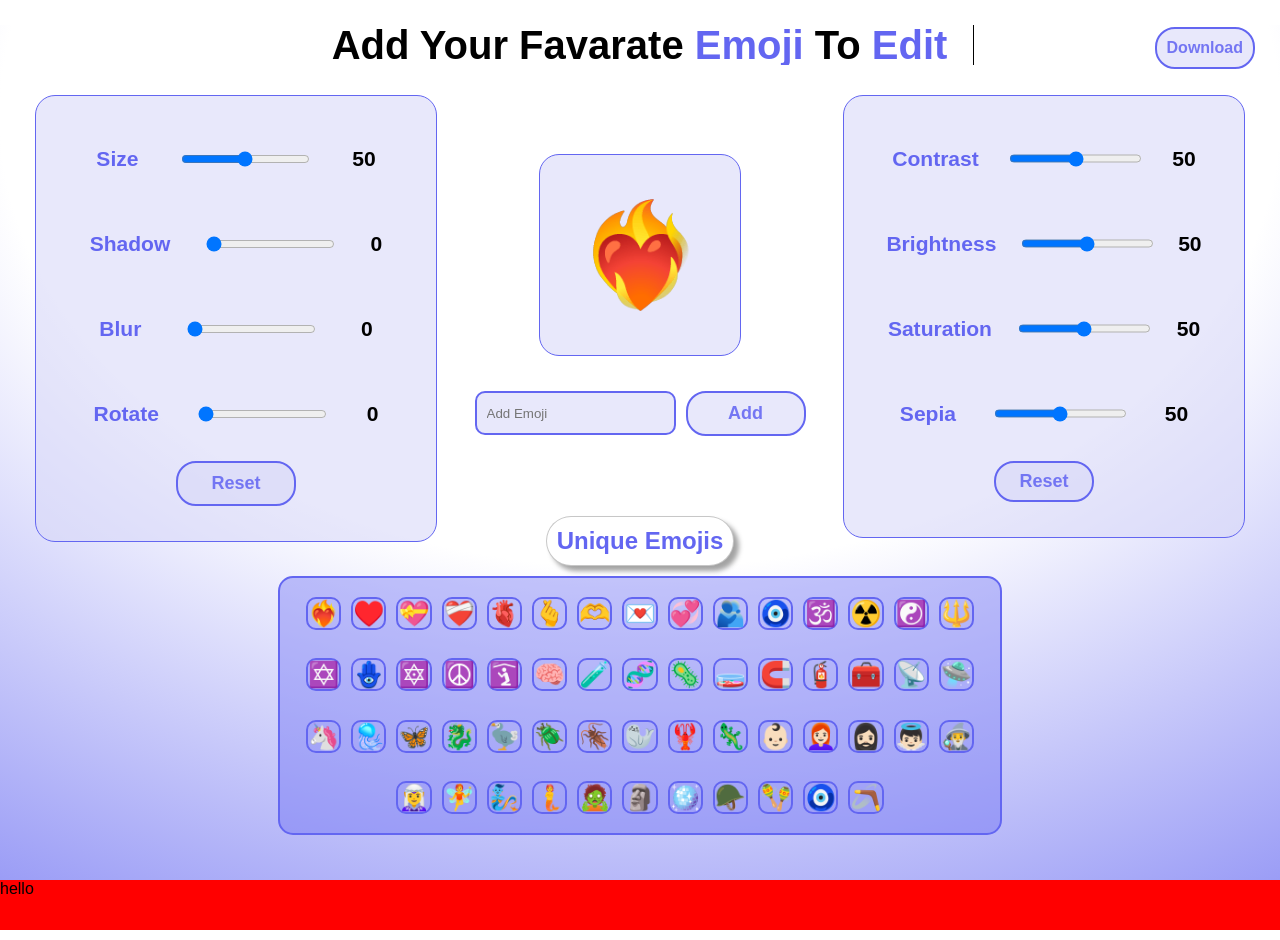
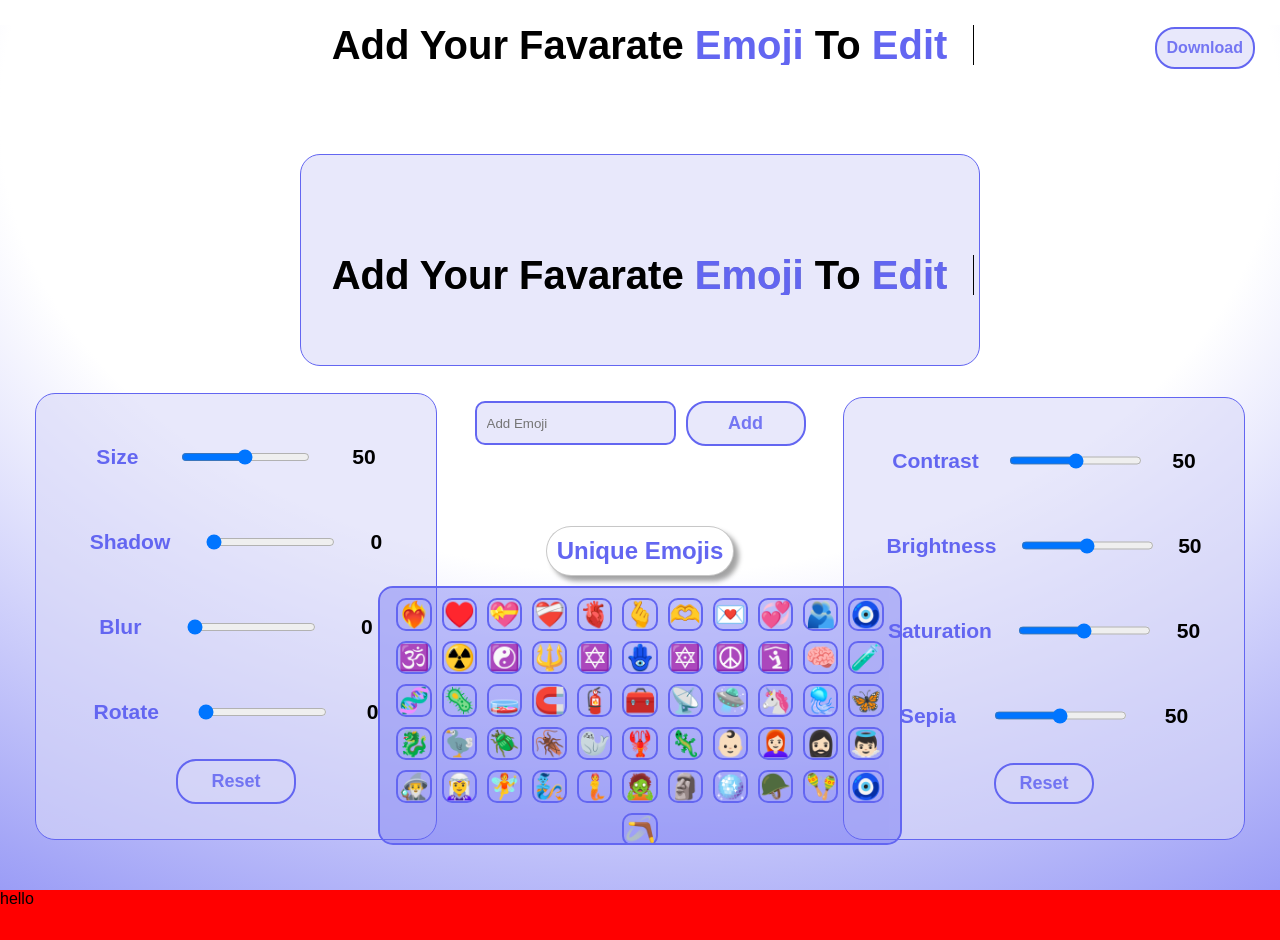
Before and after one commit to satyamrk18/Emoji-Editor, a React (Vite) app: page / in a window 1280 px wide. Built offline with nearby package versions, Linux system fonts and the light colour scheme.

Commit message:
theming change

```diff
--- a/src/App.css
+++ b/src/App.css
@@ -36,6 +36,7 @@
   align-items: center;
   justify-content: center;
   text-align: center;
+  padding:5px;
 }
 .add-emoji {
   z-index: 1;
@@ -58,8 +59,8 @@
 
 .emojis-container {
   height: 235px;
-  min-width: 700px;
-  width: 500px;
+  min-width:500px;
+  width:400px;
   background-color: #6365f161;
   border: 2px solid #6366f1;
   border-radius: 15px;
@@ -103,7 +104,7 @@
   font-size: 18px;
   flex-wrap: wrap;
   left: 35px;
-  top: 70px;
+  bottom:100px;
   gap: 10px;
   padding: 25px 0px;
 }
@@ -152,7 +153,7 @@
   font-size: 18px;
   flex-wrap: wrap;
   right: 35px;
-  top: 70px;
+ bottom:100px;
   gap: 10px;
   padding: 25px 0px;
 }
--- a/src/App.jsx
+++ b/src/App.jsx
@@ -1,5 +1,5 @@
 import "./App.css";
-import { useRef, useState, useEffect } from "react";
+import { useRef, useState } from "react";
 import Emoji from "./EmojiButton.jsx";
 import Edit from "./Edit.jsx";
 import DownloadButton from "./DownloadEmoji.jsx";
@@ -7,7 +7,7 @@ import Heading from "./Heading.jsx";
 import Footer from "./Footer.jsx";
 
 const App = () => {
-  const [emoji, setEmoji] = useState("❤️‍🔥");
+  const [emoji, setEmoji] = useState(  <Heading />);
   const [inputEmoji, setInputEmoji] = useState("");
   const [range, setRange] = useState(50);
   const [blur, setBlur] = useState(0);
@@ -21,16 +21,17 @@ const App = () => {
 
   const handleinput = () => {
     const units = Array.from(inputEmoji);
+    const length = units.length;
     setInputEmoji("");
-    if (units.length > 1) {
+    if (length === 0) {
+      setError("Please enter a emojis or character");
+    } else if (length > 30) {
+      setError("only 30 chnaracter or emoji is Allowed");
+      setEmoji("");
+    } else {
       setEmoji(inputEmoji);
-      setError("");
-    } else if (units.length > 20) {
-      setError("only one Emoji is Allowed");
-    } else if (inputEmoji.length == 0) {
-      setError("");
-    } else {
-      setError("please emter a emoji");
+      setError("")
+      setInputEmoji("")
     }
   };
 
--- a/src/Heading.css
+++ b/src/Heading.css
@@ -6,6 +6,7 @@
   line-height: 1;
   padding: 0;
   margin: 0;
+  color:black;
 }
 
 .typewriter {
```
